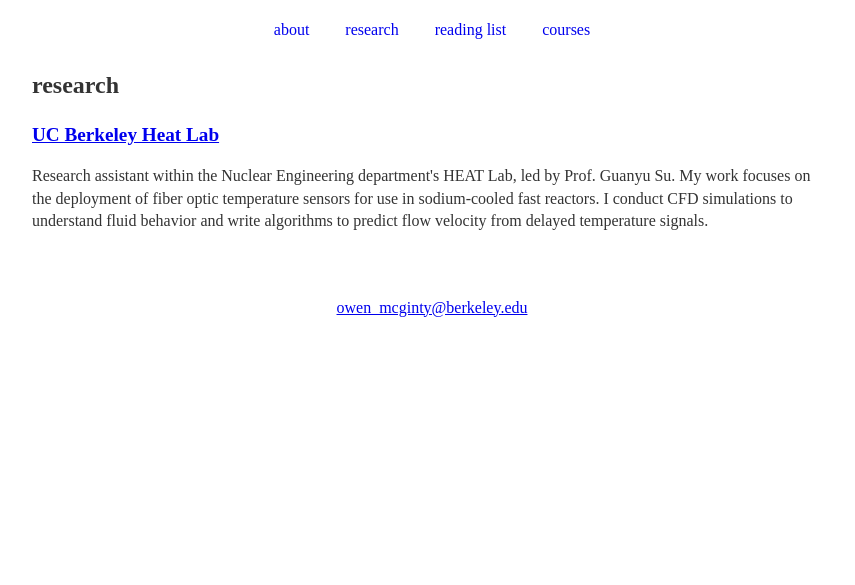
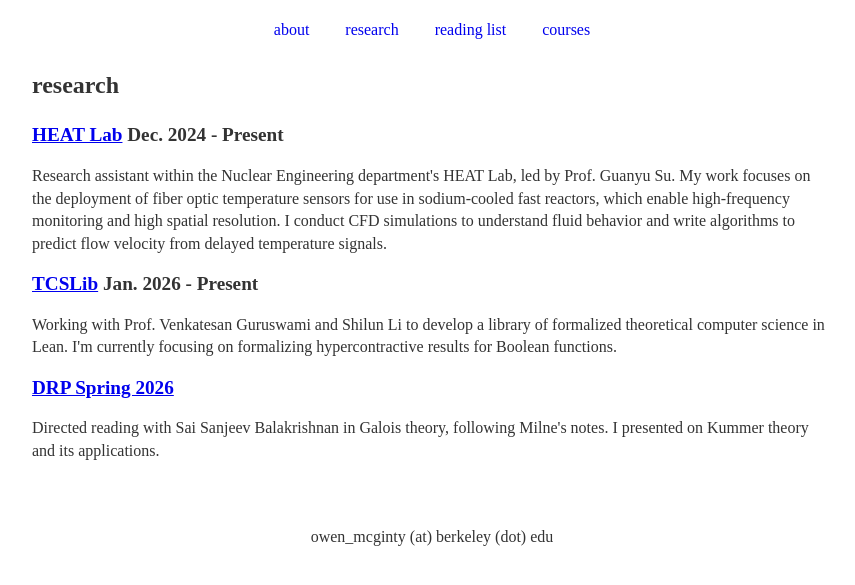
Before and after one commit to omcginty/omcginty.github.io, a website: page research.html in a window 1280 px wide. Shown: the part 77-662 px from the top of the page, without its empty margins (208-1063 px from the left). Drawn offline with Linux system fonts and the light colour scheme.

Commit message:
research

```diff
--- a/research.html
+++ b/research.html
@@ -20,13 +20,21 @@
     <main>
         <section id="research">
             <h2>research</h2>
-            <h3><a href="https://heat.nuc.berkeley.edu/">UC Berkeley Heat Lab</a></h3>
-            <p>Research assistant within the Nuclear Engineering department's HEAT Lab, led by Prof. Guanyu Su. My work focuses on the deployment of fiber optic temperature sensors for use in
-                sodium-cooled fast reactors. I conduct CFD simulations to understand fluid behavior and write algorithms to predict flow velocity from delayed temperature signals.</p>
+            <h3><a href="https://heat.nuc.berkeley.edu/">HEAT Lab</a> Dec. 2024 - Present</h3>
+            <p>Research assistant within the Nuclear Engineering department's HEAT Lab, led by Prof. Guanyu Su. My work focuses on the deployment
+                of fiber optic temperature sensors for use in sodium-cooled fast reactors, which enable high-frequency monitoring and high spatial resolution.
+                I conduct CFD simulations to understand fluid behavior and write algorithms to predict flow velocity from delayed temperature signals.</p>
+            <h3><a href="https://shilun-allan-li.github.io/tcslib/">TCSLib</a> Jan. 2026 - Present</h3>
+            <p>Working with Prof. Venkatesan Guruswami and Shilun Li to develop a library of formalized theoretical computer science in Lean. I'm currently
+                focusing on formalizing hypercontractive results for Boolean functions.
+            </p>
+            <h3><a href="https://wp.math.berkeley.edu/drp/wp-content/uploads/sites/18/2026/05/2026_Spring_McGinty.pdf">DRP Spring 2026</a></h3>
+            <p> Directed reading with Sai Sanjeev Balakrishnan in Galois theory, following Milne's notes. I presented on Kummer theory and its applications.
+            </p>
         </section>
     </main>
     <footer>
-        <a href="mailto:owen_mcginty@berkeley.edu">owen_mcginty@berkeley.edu</a>
+        owen_mcginty (at) berkeley (dot) edu
     </footer>
     <script src="scripts/main.js"></script>
 </body>
```
Also changed, not shown: courses.html (+2 -1 lines), index.html (+2 -2 lines), reading.html (+1 -4 lines).
